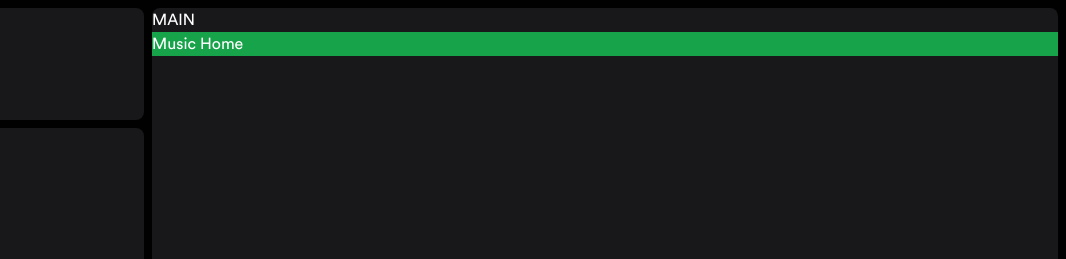
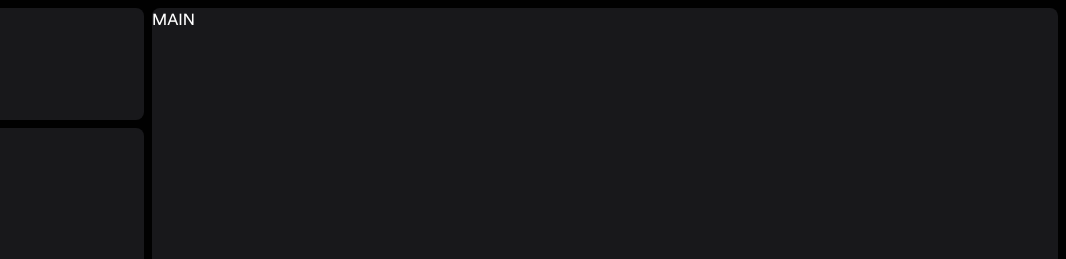
Before and after one commit to juanmagp80/HomeMusic, an Astro site: page / in a window 1280 px wide. Shown: the top 259 px of the page, 214-1280 px from the left. Built offline with nearby package versions, Linux system fonts and the light colour scheme; Astro itself is replaced by a stand-in of ours.

Commit message:
guardado

```diff
--- a/src/pages/index.astro
+++ b/src/pages/index.astro
@@ -7,8 +7,8 @@ import Layout from "../layouts/Layout.astro";
     id="playlist-container"
     class="relative transitions-all duration-1000 bg-green-600"
   >
-    <h1>Music Home</h1>
+    <div class="relative z-10 px-6"></div>
+
+    <style></style>
   </div>
-
-  <style></style>
 </Layout>
```
